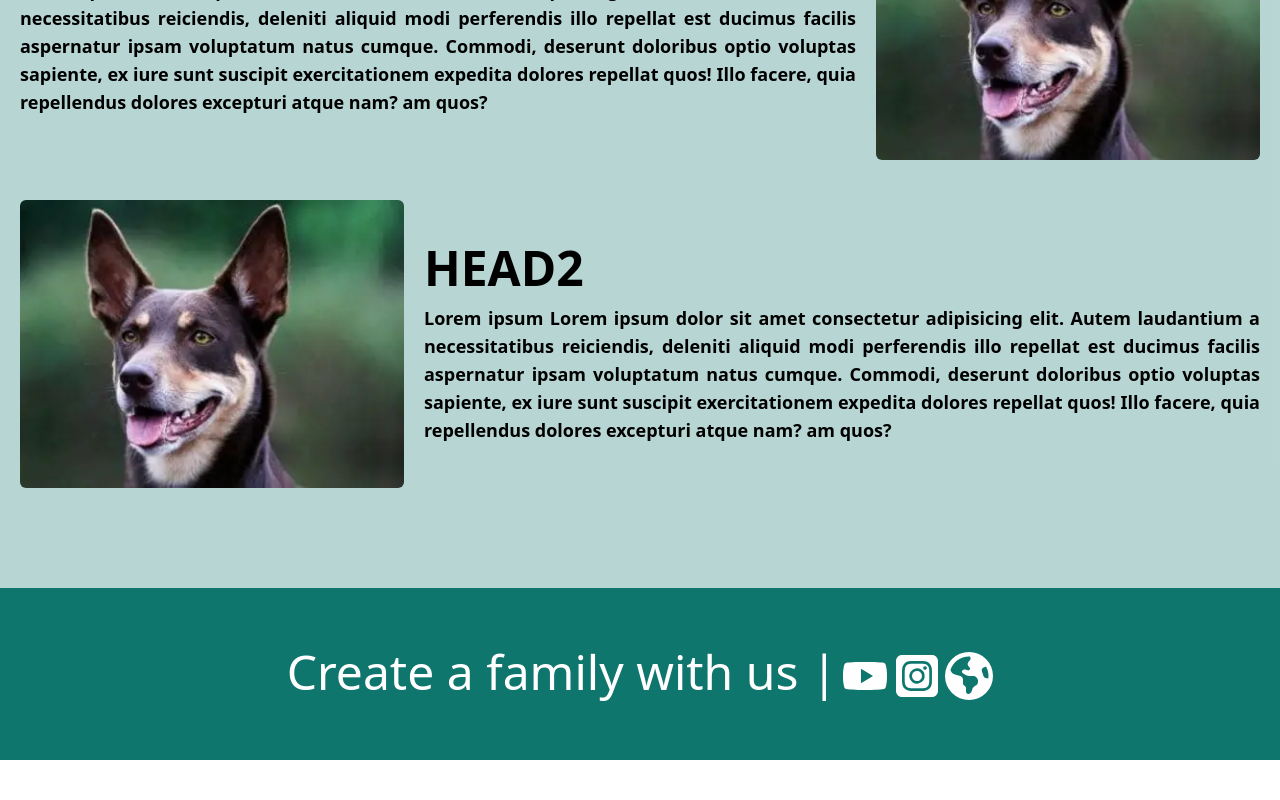
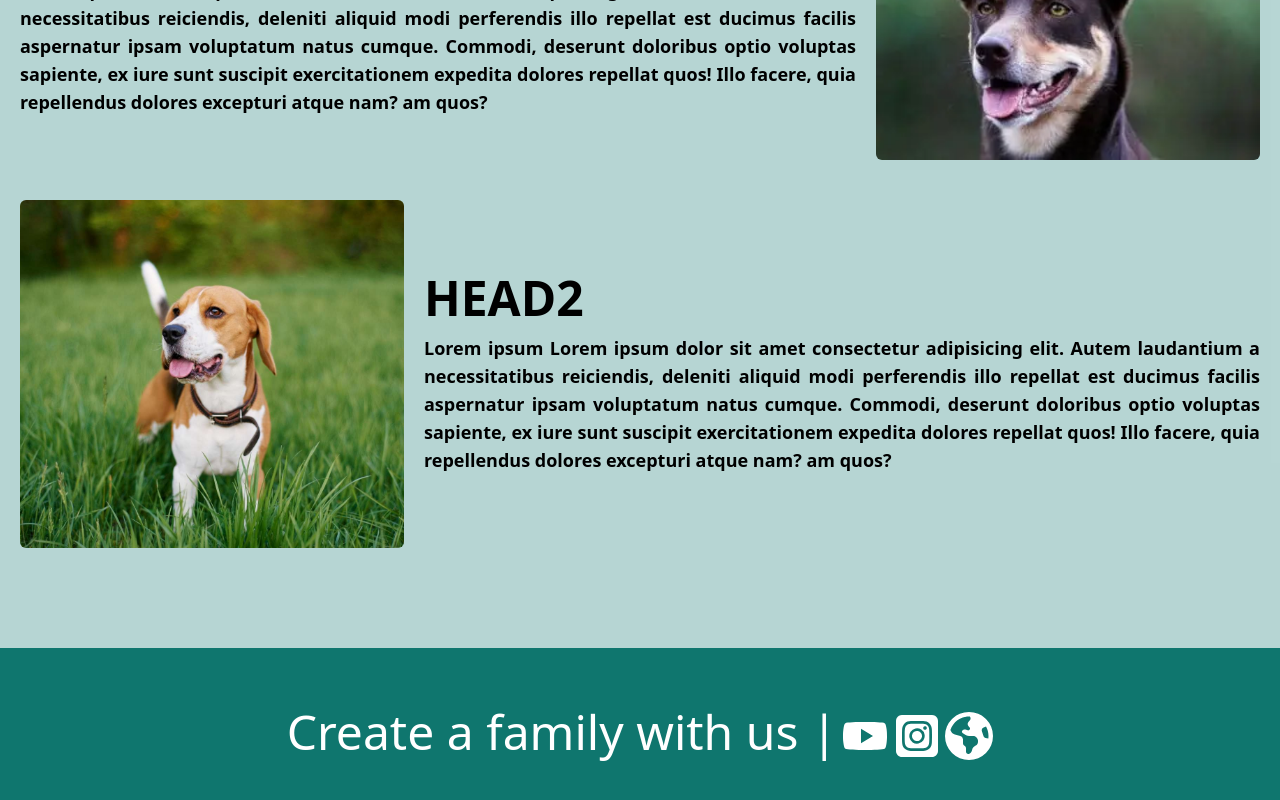
Before and after one commit to Sudharsan-R23/Pet-Adoption, a React (Vite) app: page / in a window 1280 px wide. Shown: the part 808-1608 px from the top of the page. Before the commit the page ends 1568 px from the top, so only its background shows below. Built offline with nearby package versions, Linux system fonts and the light colour scheme.

Commit message:
Refacter

```diff
--- a/src/Components/Home.jsx
+++ b/src/Components/Home.jsx
@@ -2,7 +2,8 @@ import React from 'react';
 import NavBar from './NavBar';
 import Footer from './Footer'
 import Banner from '../assets/images/Banner.png';
-import petb from '../assets/OIP.webp'
+import pet1 from '../assets/OIP.webp';
+import pet2 from '../assets/OIP2.png';
 import styles from '../Styles/Home.module.css';
 
 export default function Home() {
@@ -50,7 +51,7 @@ export default function Home() {
 
               <div className={`${styles.InParaImageTXT} flex justify-center`}>
                 <img
-                  src={petb}
+                  src={pet1}
                   className={` ${styles.InParaImage} max-w-sm rounded-md `}
                   alt=""
                 />
@@ -61,7 +62,7 @@ export default function Home() {
             <div className={`flex justify-center items-center gap-5 ${styles.InPara}`}>
               <div className={`${styles.InParaImageTXT} flex justify-center`}>
                 <img
-                  src={petb}
+                  src={pet2}
                   className={` ${styles.InParaImage} max-w-sm rounded-md `}
                   alt=""
                 />
```
Also changed, not shown: src/assets/OIP2.png (added).
